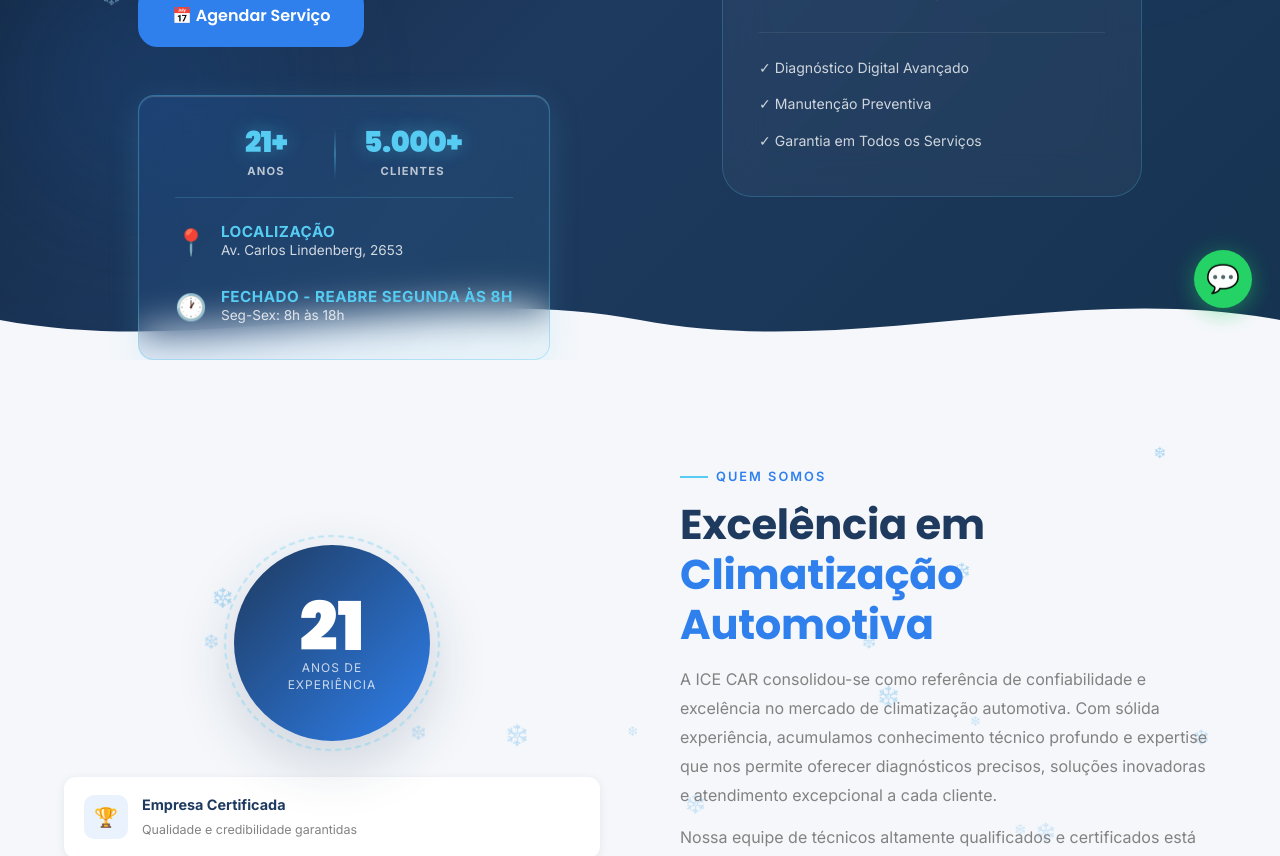
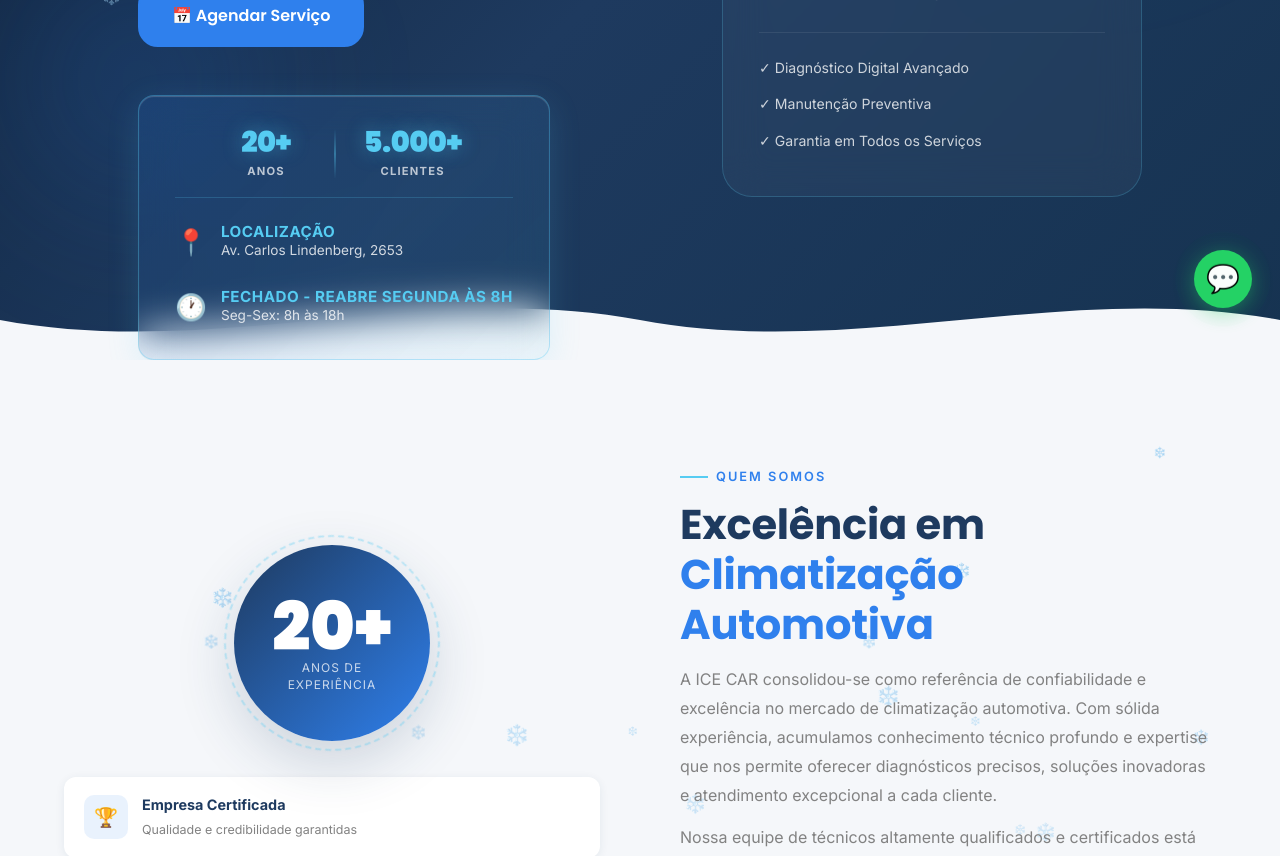
Before and after one commit to Lucas-dev98/ICE_CAR, a React (Vite) app: page / in a window 1280 px wide. Shown: the part 460-1316 px from the top of the page. Built offline with nearby package versions, Linux system fonts and the light colour scheme.

Commit message:
UX: Update years experience from 21 to 20+ for consistency across all sections

```diff
--- a/src/components/Hero.jsx
+++ b/src/components/Hero.jsx
@@ -106,7 +106,7 @@ const Hero = () => {
           <div className="hero-info-card">
             <div className="info-card-row">
               <div className="info-card-stat">
-                <strong>21+</strong>
+                <strong>20+</strong>
                 <span>Anos</span>
               </div>
               <div className="info-card-divider"></div>
--- a/src/components/Sobre.jsx
+++ b/src/components/Sobre.jsx
@@ -58,7 +58,7 @@ const Sobre = () => {
         <div className="sobre-grid">
           <div className="sobre-visual" data-animate="fade-left">
             <div className="anos-badge">
-              <span className="anos-numero">21</span>
+              <span className="anos-numero">20+</span>
               <span className="anos-texto">Anos de<br />Experiência</span>
             </div>
             <div className="sobre-mini-cards">
```
